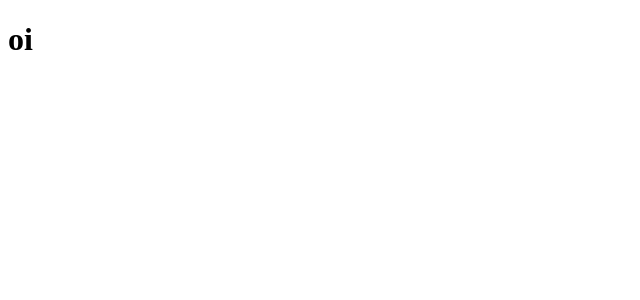
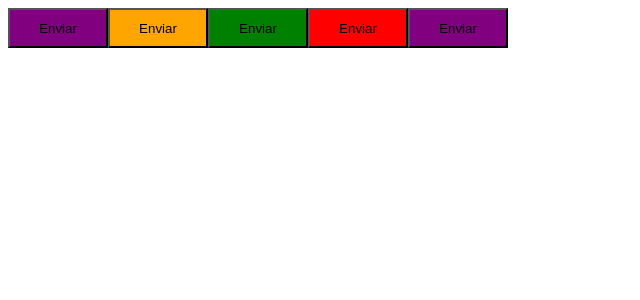
Before and after one commit to Fernandasacosta/timer, a React (Vite) app: page / in a window 1280 px wide. Shown: the top 300 px of the page, without its empty margins (0-640 px from the left). Built offline with nearby package versions, Linux system fonts and the light colour scheme.

Commit message:
Estrutura da Aplicação - Styled Components

```diff
--- a/src/App.tsx
+++ b/src/App.tsx
@@ -1,10 +1,14 @@
-
+import { Button } from "./components/Button";
 
 export function App() {
 
   return (
     <>
-      <h1>oi</h1>
-    </>
+    <Button variant="primary" />
+    <Button variant="secondary" />
+    <Button variant="success" />
+    <Button variant="danger" />
+    <Button />
+  </>
   )
 }
--- /dev/null
+++ b/src/components/Button.style.ts
@@ -0,0 +1,20 @@
+import styled, { css } from "styled-components";
+export type ButtonVariant = 'primary' | 'secondary' | 'danger' | 'success';
+interface ButtonContainerProps {
+  variant: ButtonVariant;
+}
+const buttonVariants = {
+  primary: 'purple',
+  secondary: 'orange',
+  danger: 'red',
+  success: 'green'
+}
+export const ButtonContainer = styled.button<ButtonContainerProps>`
+  width: 100px;
+  height: 40px;
+  ${props => {
+    return css`
+      background-color: ${buttonVariants[props.variant]}
+    `
+  }}
+`;
--- /dev/null
+++ b/src/components/Button.tsx
@@ -0,0 +1,8 @@
+import { ButtonContainer, ButtonVariant } from "./Button.style";
+
+interface ButtonProps {
+  variant?: ButtonVariant;
+}
+export function Button({ variant = 'primary' }: ButtonProps) {
+  return <ButtonContainer variant={variant}>Enviar</ButtonContainer>
+}
```
